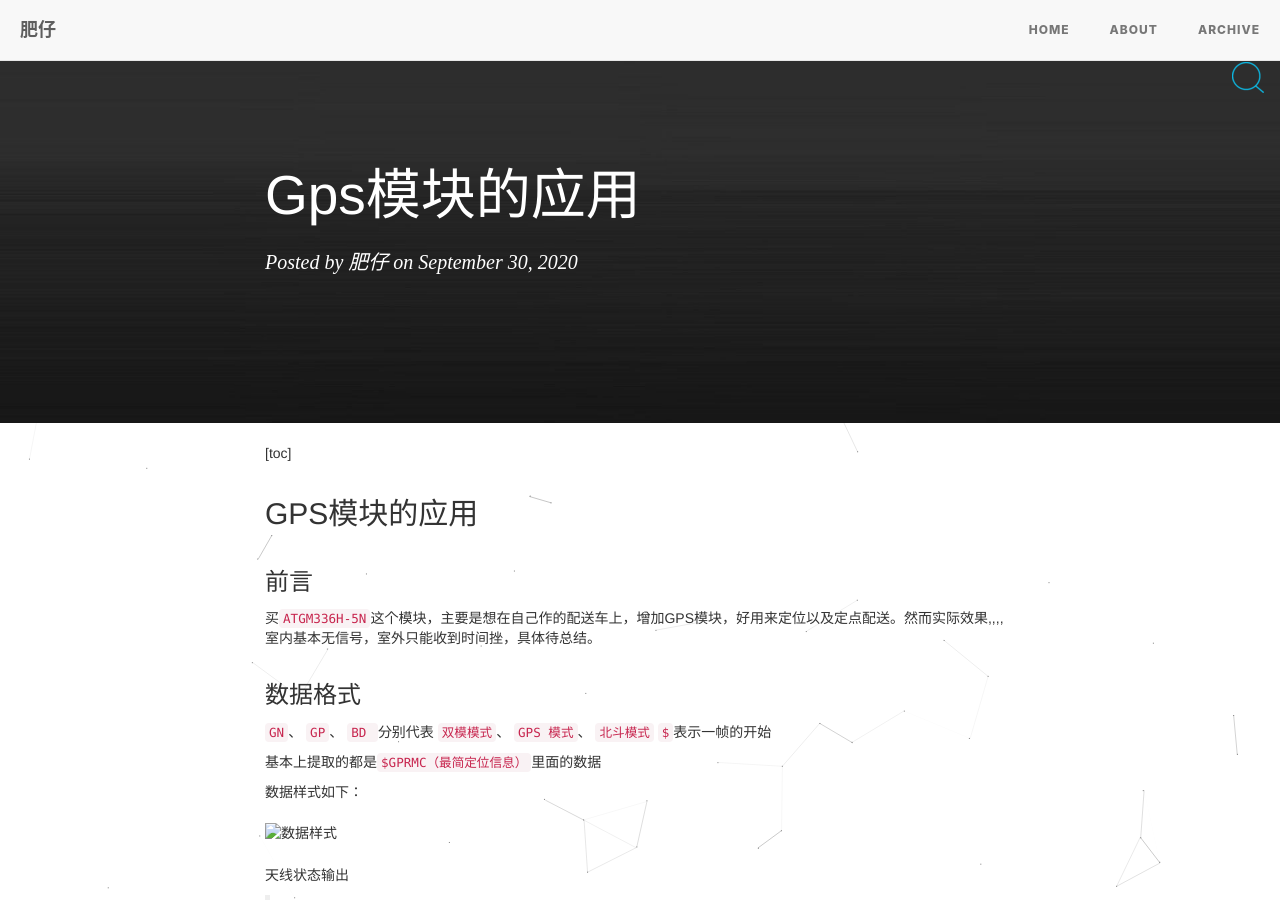
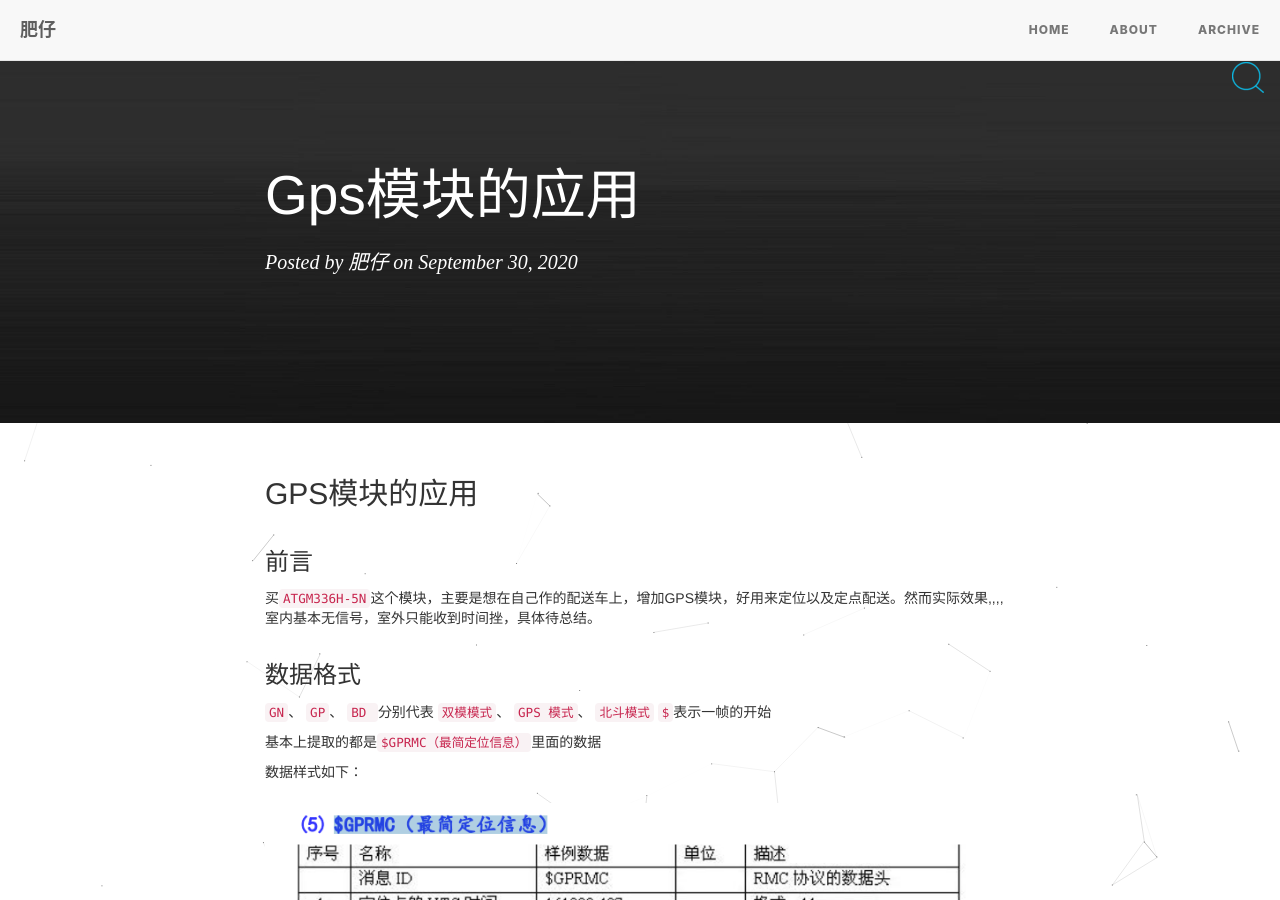
Before and after one commit to daniao2017/daniao2017.github.io, a Jekyll site: the page built from _posts/2020-09-30-gps模块的应用.md, in a window 1280 px wide and 900 px high. Built offline with Jekyll 4.4.1, drawn with Linux system fonts in a browser that asks for light colours; nearby versions of some CDN libraries; our own code applies the rules of GitHub Pages for plain Markdown files; comment, search, counter and statistics services are not loaded.

Commit message:
Update 2020-09-30-gps模块的应用.md

```diff
--- a/_posts/2020-09-30-gps模块的应用.md
+++ b/_posts/2020-09-30-gps模块的应用.md
@@ -1,4 +1,4 @@
-[toc]
+
 ## GPS模块的应用
 
 ### 前言
@@ -13,8 +13,8 @@
 
 数据样式如下：
 
-![数据样式](./asserts/数据样式.png)
 
+<img src ="https://daniao2017.github.io/img/in_post/asserts/数据样式.png">
 天线状态输出
 >$GPTXT,01,01,01,ANTENNA OK*35
 
```
